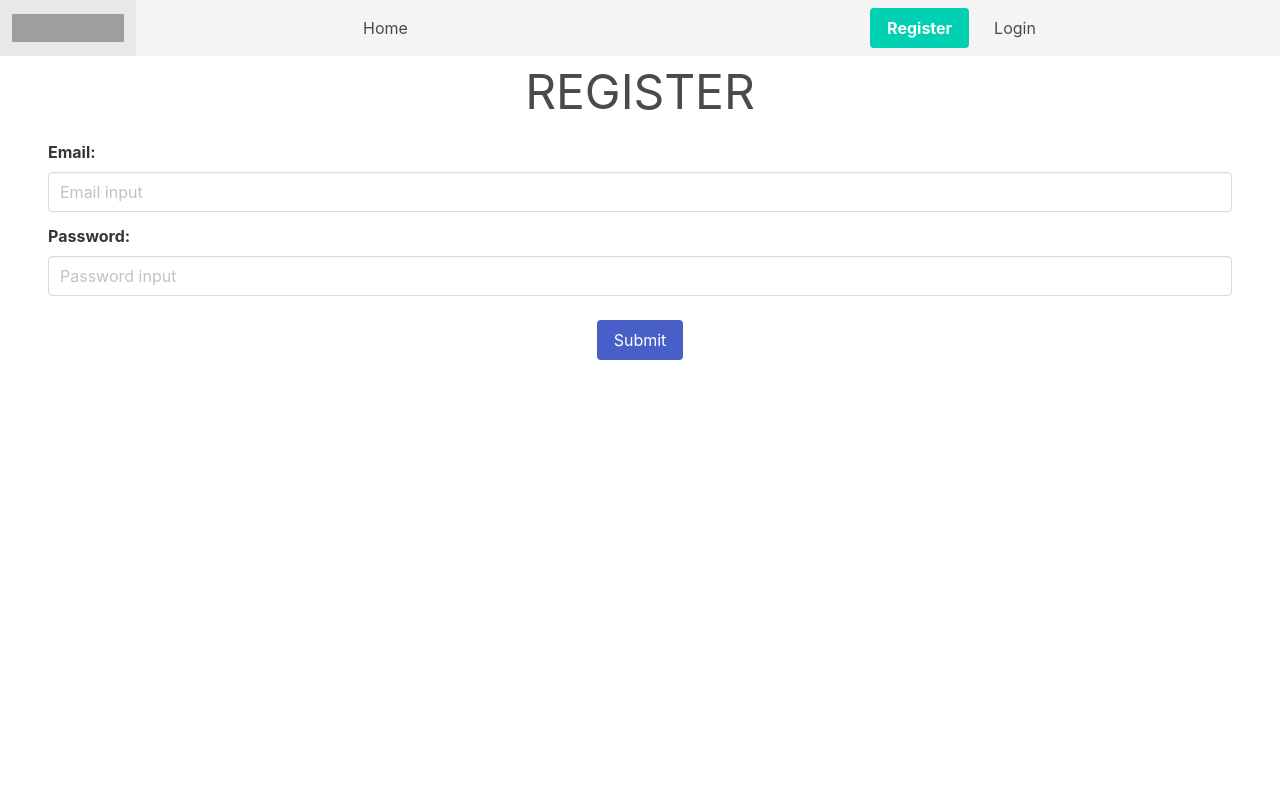
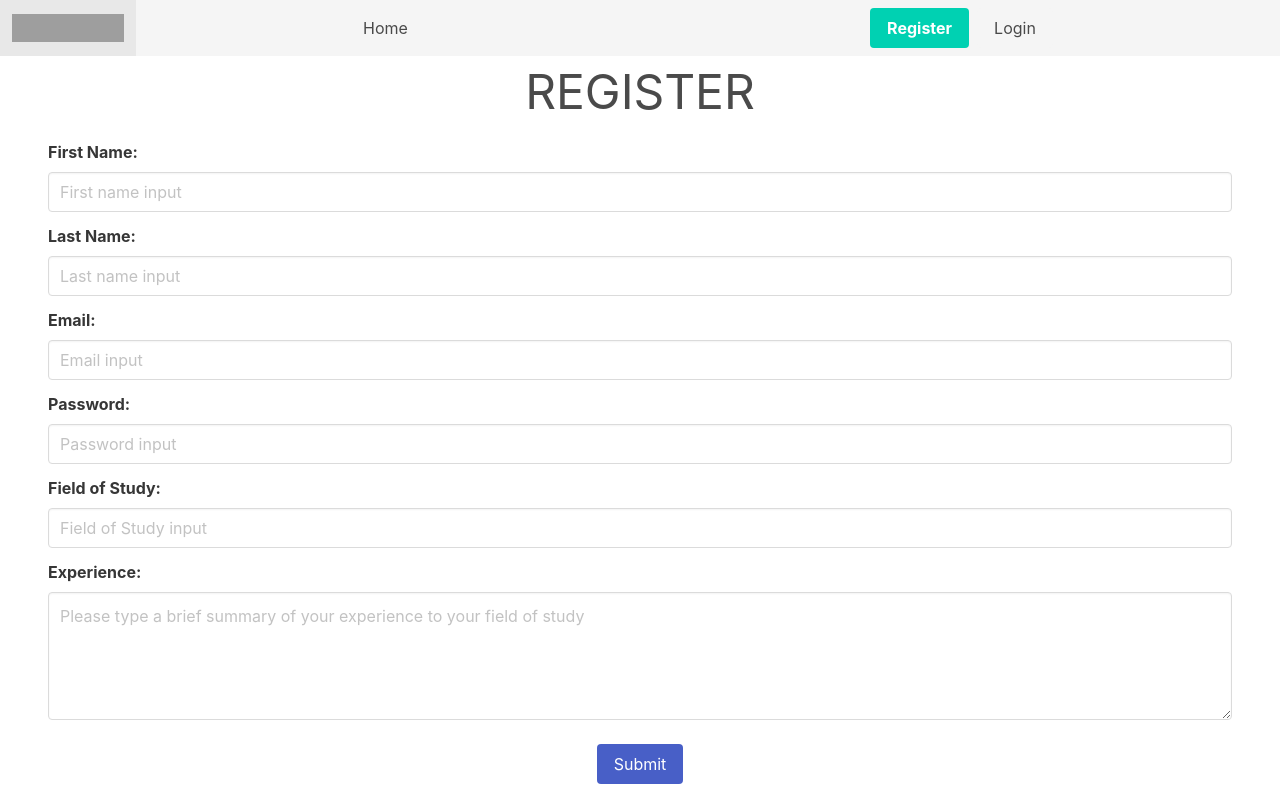
Before and after one commit to YogeshSeeni/research-finder, a React (Create React App) app: page /register in a window 1280 px wide. Built offline with nearby package versions, Linux system fonts and the light colour scheme; grey boxes are pictures that could not be loaded.

Commit message:
Started to implement more registration feature

```diff
--- a/src/components/Register.jsx
+++ b/src/components/Register.jsx
@@ -4,8 +4,12 @@ import Cookies from "universal-cookie";
 import { useHistory } from "react-router";
 
 export default function Register() {
+  const [firstNameText, setFirstNameText] = useState("");
+  const [lastNameText, setLastNameText] = useState("");
   const [emailText, setEmailText] = useState("");
   const [passwordText, setPasswordText] = useState("");
+  const [fieldOfStudyText, setFieldOfStudyText] = useState("");
+  const [experienceText, setExperienceText] = useState("");
   const [successAlert, setSuccessAlert] = useState(false);
   const [failureMessageBool, setFailureMessageBool] = useState(false);
   const [failureMessage, setFailureMessage] = useState("");
@@ -24,7 +28,22 @@ export default function Register() {
       })
       .then((response) => {
         if (response.data.success) {
-          setSuccessAlert(true)
+          const resp = axios({
+            method: "patch",
+            url:
+              "https://treasurehacks2021.pythonanywhere.com/v1/user/" +
+              response.data.json.uuid,
+            data: {
+              first_name: firstNameText,
+              last_name: lastNameText,
+              field_of_study: fieldOfStudyText,
+              experience: experienceText,
+            },
+            headers: {
+              Authorization: cookies.get("id_token"),
+            },
+          }).then(console.log(resp));
+          setSuccessAlert(true);
           setFailureMessageBool(false);
         } else {
           setFailureMessageBool(true);
@@ -53,6 +72,34 @@ export default function Register() {
       ) : null}
       <p class="is-size-1 has-text-centered">REGISTER</p>
       <div class="field mx-6 mt-3">
+        <label class="label">First Name:</label>
+        <div class="control ">
+          <input
+            class="input"
+            type="text"
+            placeholder="First name input"
+            value={firstNameText}
+            onChange={(e) => {
+              setFirstNameText(e.target.value);
+            }}
+          />
+        </div>
+      </div>
+      <div class="field mx-6 mt-3">
+        <label class="label">Last Name:</label>
+        <div class="control ">
+          <input
+            class="input"
+            type="text"
+            placeholder="Last name input"
+            value={lastNameText}
+            onChange={(e) => {
+              setLastNameText(e.target.value);
+            }}
+          />
+        </div>
+      </div>
+      <div class="field mx-6 mt-3">
         <label class="label">Email:</label>
         <div class="control ">
           <input
@@ -64,7 +111,7 @@ export default function Register() {
               setEmailText(e.target.value);
             }}
           />
-        </div>{" "}
+        </div>
       </div>
       <div class="field mx-6 mt-3">
         <label class="label">Password:</label>
@@ -80,6 +127,33 @@ export default function Register() {
           />
         </div>
       </div>
+      <div class="field mx-6 mt-3">
+        <label class="label">Field of Study:</label>
+        <div class="control ">
+          <input
+            class="input"
+            type="text"
+            placeholder="Field of Study input"
+            value={fieldOfStudyText}
+            onChange={(e) => {
+              setFieldOfStudyText(e.target.value);
+            }}
+          />
+        </div>
+      </div>
+      <div class="field mx-6 mt-3">
+        <label class="label">Experience:</label>
+        <div class="control">
+          <textarea
+            class="textarea"
+            placeholder="Please type a brief summary of your experience to your field of study"
+            value={experienceText}
+            onChange={(e) => {
+              setExperienceText(e.target.value);
+            }}
+          ></textarea>
+        </div>
+      </div>
       <div class="has-text-centered">
         <button class="button is-link mt-3" onClick={handleSubmit}>
           Submit
--- a/src/components/UserHome.jsx
+++ b/src/components/UserHome.jsx
@@ -2,6 +2,7 @@ import React from "react";
 import Cookies from "universal-cookie";
 import { useHistory } from "react-router";
 import Chat from './chat/Chat';
+import User from "./chat/User";
 
 export default function UserHome() {
   const cookies = new Cookies();
@@ -12,11 +13,7 @@ export default function UserHome() {
   }
   return (
     <article class="media">
-      <figure class="media-left">
-        <p class="image is-64x64">
-          <img src="https://bulma.io/images/placeholders/128x128.png" />
-        </p>
-      </figure>
+      <User name="Yogesh Seenichamy" field="Expert in everything" imageURL="https://pbs.twimg.com/profile_images/1387352002020081669/qo9a2Ics.jpg" experience="Has infinite experience in everything"/>
       <div class="media-content">
         <div class="content">
           <br></br>
@@ -42,9 +39,6 @@ export default function UserHome() {
           </div>
         </nav>
       </div>
-      <div class="media-right">
-        <button class="delete"></button>
-      </div>
     </article>
   );
 }
--- /dev/null
+++ b/src/components/chat/User.jsx
@@ -0,0 +1,24 @@
+import React from 'react'
+
+export default function User(props) {
+    return (
+        <div class="">
+  <article class="media">
+    <div class="media-left">
+      <figure class="image is-64x64">
+        <img src={props.imageURL} alt="Image"/>
+      </figure>
+    </div>
+    <div class="media-content">
+      <div class="content">
+        <p>
+          <strong>{props.name}</strong> <small>{props.field}</small>
+          <br/>
+          {props.experience}
+        </p>
+      </div>
+    </div>
+  </article>
+</div>
+    )
+}
--- /dev/null
+++ b/src/index.css
@@ -0,0 +1,3 @@
+textarea {
+    resize: none;
+}
```
Also changed, not shown: src/components/bulma.css.
